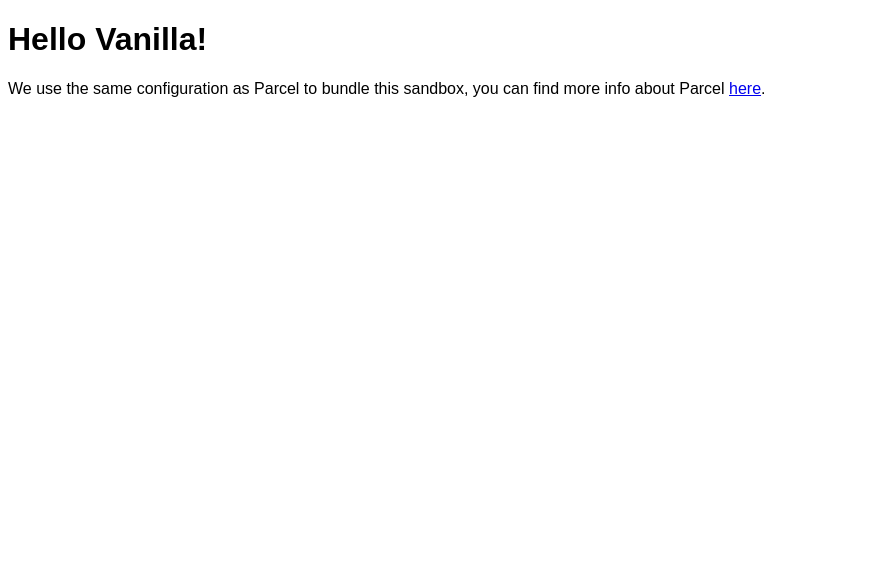
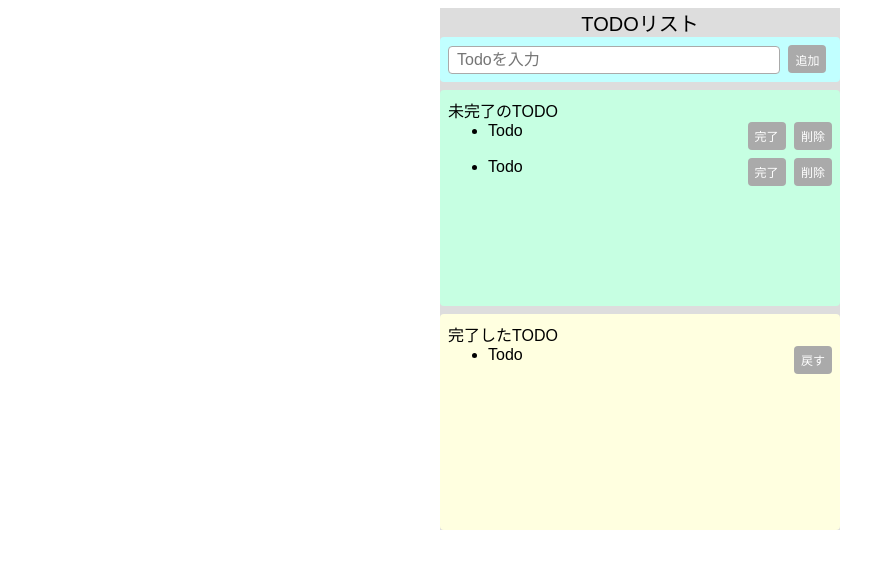
Before and after one commit to aoimito/todo-js, a website built with Parcel: page src/index.html in a window 1280 px wide. Shown: the whole page, without its empty margins (0-895 px from the left). Built offline with nearby package versions, Linux system fonts and the light colour scheme.

Commit message:
Update 4 files

```diff
--- a/src/index.html
+++ b/src/index.html
@@ -6,7 +6,47 @@
   </head>
 
   <body>
-    <div id="app"></div>
+    <div class="container">
+      <h1>TODOリスト</h1>
+      <div class="input-area">
+        <input type="text" placeholder="Todoを入力">
+        <button>追加</button>
+      </div>
+      <div class="incomplete-area">
+        <h2>未完了のTODO</h2>
+        <ul>
+          <li>
+            <div class="list-row">
+              <p>Todo</p>
+              <div class="buttun">
+                <button>完了</button>
+                <button>削除</button>
+              </div>
+            </div>
+          </li>
+          <li>
+            <div class="list-row">
+              <p>Todo</p>
+              <div class="buttun">
+                <button>完了</button>
+                <button>削除</button>
+              </div>
+            </div>
+          </li>
+        </ul>
+      </div>
+      <div class="complete-area">
+        <h2>完了したTODO</h2>
+        <ul>
+          <li>
+            <div class="list-row">
+              <p>Todo</p>
+              <button>戻す</button>
+            </div>
+          </li>
+        </ul>
+      </div>
+    </div>
 
     <script src="./index.mjs" type="module"></script>
   </body>
--- a/src/index.mjs
+++ b/src/index.mjs
@@ -1,10 +1 @@
 import "./styles.css";
-
-document.getElementById("app").innerHTML = `
-<h1>Hello Vanilla!</h1>
-<div>
-  We use the same configuration as Parcel to bundle this sandbox, you can find more
-  info about Parcel
-  <a href="https://parceljs.org" target="_blank" rel="noopener noreferrer">here</a>.
-</div>
-`;
--- a/src/styles.css
+++ b/src/styles.css
@@ -1,3 +1,95 @@
 body {
   font-family: sans-serif;
 }
+
+.container {
+  width: 400px;
+  margin: 0 auto;
+  background: #ddd;
+}
+
+h1 {
+  margin: 0;
+  font-weight: normal;
+  font-size: 20px;
+  text-align: center;
+}
+
+h2 {
+  margin: 0;
+  font-weight: normal;
+  font-size: 16px;
+}
+
+p {
+  margin: 0;
+}
+
+ul {
+  margin: 0;
+}
+
+li + li {
+  margin-top: 8px;
+}
+
+button {
+  all: unset;
+  width: 38px;
+  height: 28px;
+  padding: 4px;
+  font-size: 12px;
+  box-sizing: border-box;
+  border-radius: 4px;
+  text-align: center;
+  background: #aaa;
+  color: #fff;
+  cursor: pointer;
+  margin-left: 4px;
+}
+
+button:hover {
+  opacity: .8;
+}
+
+button:active {
+  opacity: .9;
+}
+
+.list-row {
+  display: flex;
+  justify-content: space-between;
+}
+
+.input-area {
+  background: #c1ffff;
+  padding: 8px;
+  border-radius: 4px;
+}
+
+input {
+  all: unset;
+  width: 332px;
+  height: 28px;
+  box-sizing: border-box;
+  padding: 4px 8px;
+  border: 1px solid #aaa;
+  background: #fff;
+  border-radius: 4px;
+}
+
+.incomplete-area {
+  margin-top: 8px;
+  background: #c6ffe2;
+  padding: 8px;
+  min-height: 200px;
+  border-radius: 4px;
+}
+
+.complete-area {
+  margin-top: 8px;
+  background: #ffffe0;
+  min-height: 200px;
+  padding: 8px;
+  border-radius: 4px;
+}
```
Also changed, not shown: 1 other file.
